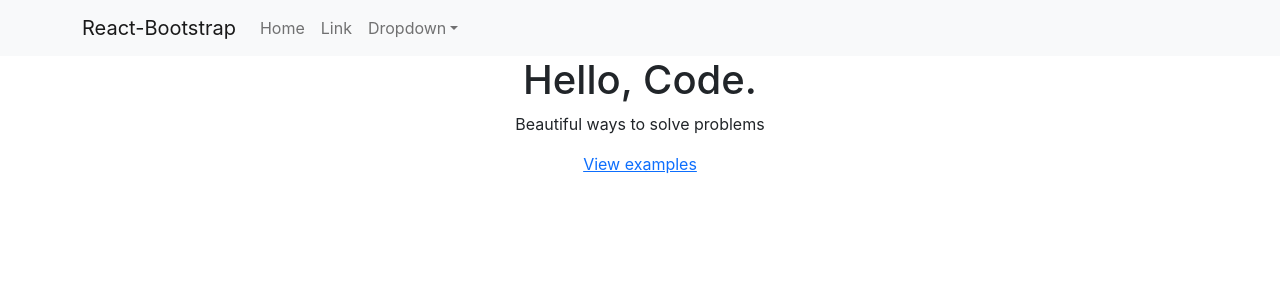
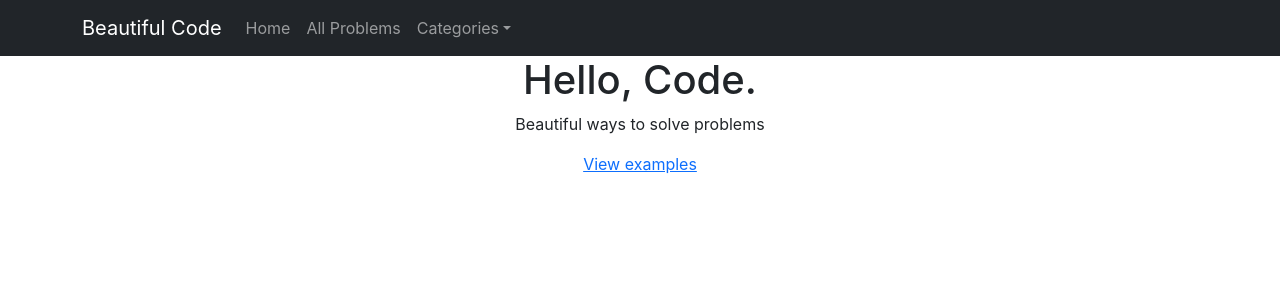
Before and after one commit to jameshhe/BeautifulCode, a React (Create React App) app: page / in a window 1280 px wide. Shown: the top 300 px of the page. Built offline with nearby package versions, Linux system fonts and the light colour scheme; no server answers; what aws-amplify would draw is missing.

Commit message:
changed text and color theme in navbar

```diff
--- a/src/components/Navigation.jsx
+++ b/src/components/Navigation.jsx
@@ -6,20 +6,20 @@ import NavDropdown from 'react-bootstrap/NavDropdown'
 
 const Navigation = () => {
     return (
-        <Navbar bg="light" expand="lg">
+        <Navbar bg="dark" expand="lg" variant="dark">
             <Container>
-                <Navbar.Brand href="#home">React-Bootstrap</Navbar.Brand>
+                <Navbar.Brand href="home">Beautiful Code</Navbar.Brand>
                 <Navbar.Toggle aria-controls="basic-navbar-nav" />
                 <Navbar.Collapse id="basic-navbar-nav">
                 <Nav className="me-auto">
-                    <Nav.Link href="#home">Home</Nav.Link>
-                    <Nav.Link href="#link">Link</Nav.Link>
-                    <NavDropdown title="Dropdown" id="basic-nav-dropdown">
-                    <NavDropdown.Item href="#action/3.1">Action</NavDropdown.Item>
-                    <NavDropdown.Item href="#action/3.2">Another action</NavDropdown.Item>
-                    <NavDropdown.Item href="#action/3.3">Something</NavDropdown.Item>
+                    <Nav.Link href="home">Home</Nav.Link>
+                    <Nav.Link href="#link">All Problems</Nav.Link>
+                    <NavDropdown title="Categories" id="basic-nav-dropdown">
+                    <NavDropdown.Item href="#action/3.1">Array</NavDropdown.Item>
+                    <NavDropdown.Item href="#action/3.2">String</NavDropdown.Item>
+                    <NavDropdown.Item href="#action/3.3">Tree</NavDropdown.Item>
                     <NavDropdown.Divider />
-                    <NavDropdown.Item href="#action/3.4">Separated link</NavDropdown.Item>
+                    <NavDropdown.Item href="#action/3.4">Dynamic Programming</NavDropdown.Item>
                     </NavDropdown>
                 </Nav>
                 </Navbar.Collapse>
```
